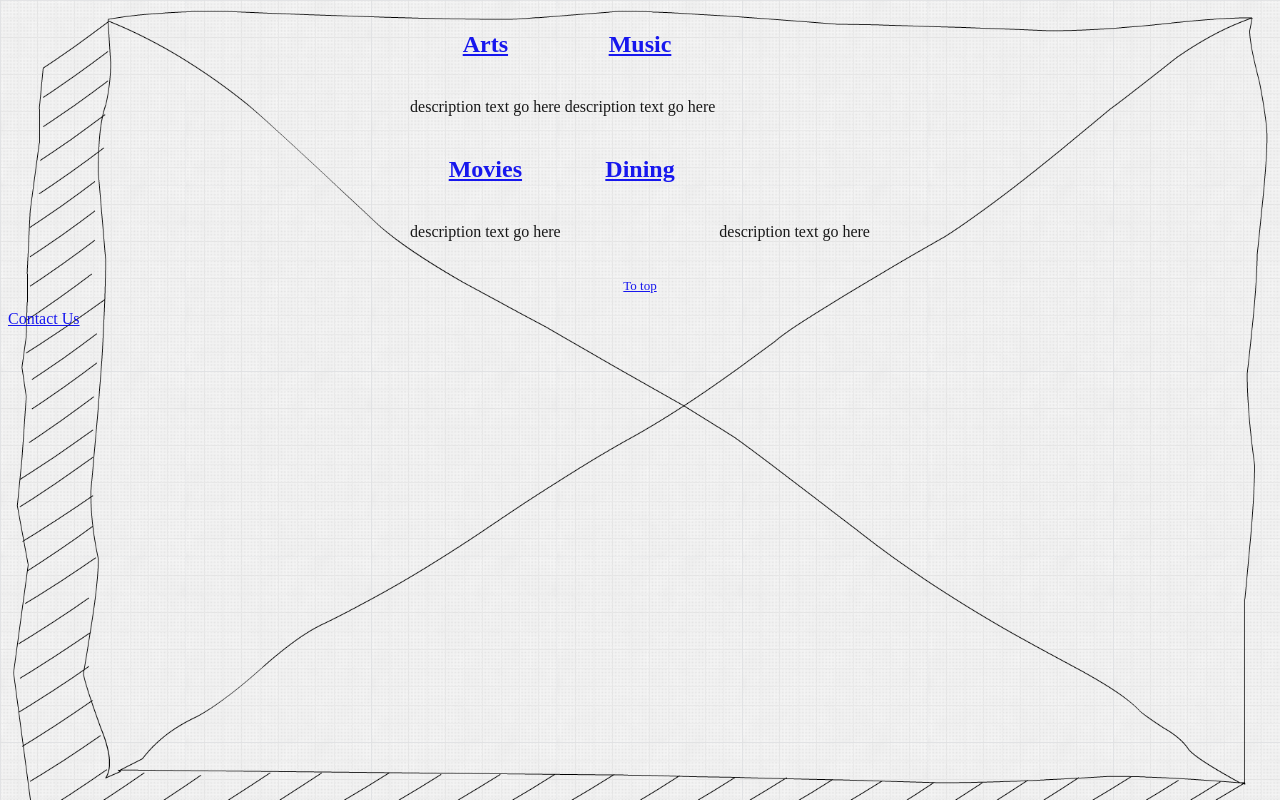
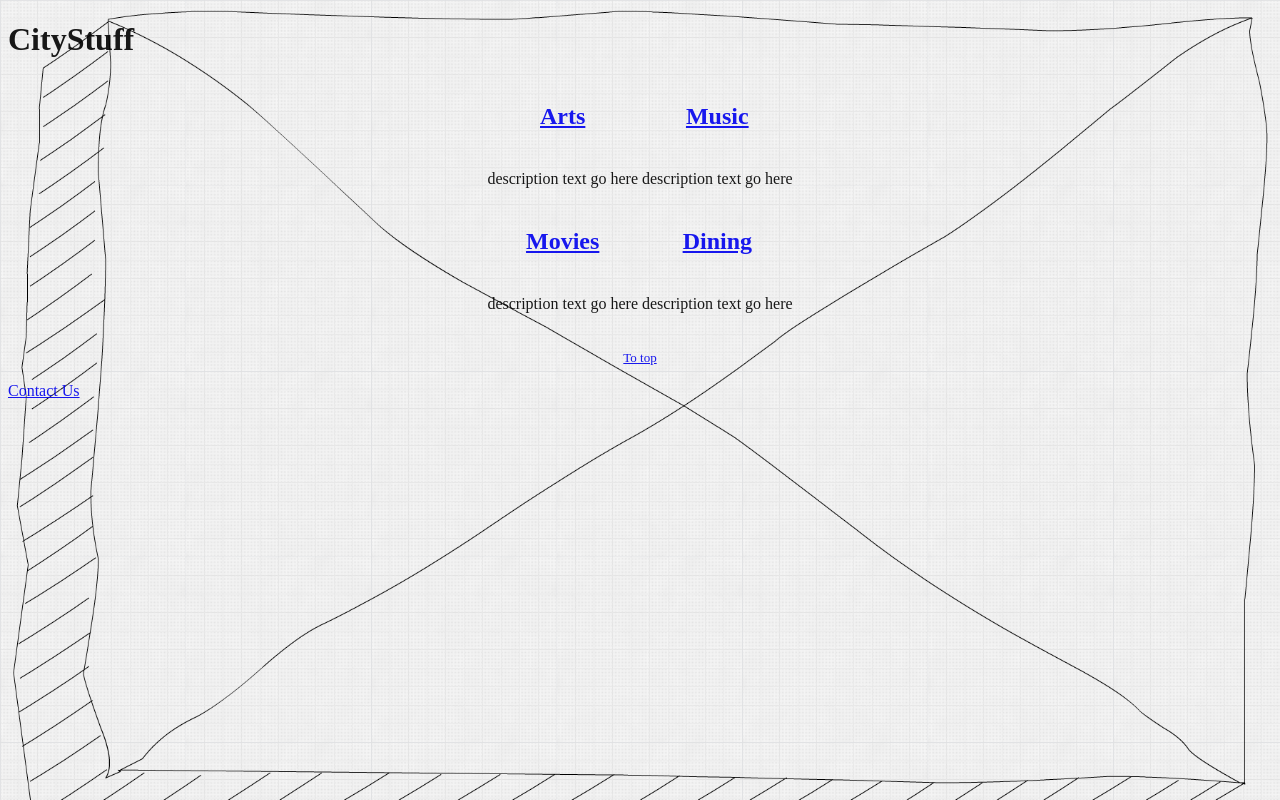
Before and after one commit to studentClarke/ClassProject1, a plain HTML site: page index.html in a window 1280 px wide. Drawn offline with Linux system fonts and the light colour scheme.

Commit message:
Update index.html

```diff
--- a/index.html
+++ b/index.html
@@ -19,6 +19,7 @@
 
 </head>
 <body>
+	<h1>CityStuff</h1>
 	<a name="top"></a>
 	<!--tables for categories arts, music, movies and dining below here-->
 	<table align="center">
@@ -33,7 +34,7 @@
 			<td><a href="movies.html"><h2>Movies</h2></a></td>
 			<td><a href="dining.html"><h2>Dining</h2></a></td>
 		</tr>
-			<td><p>description text go here</p><td>
+			<td><p>description text go here</p></td>
 			<td><p>description text go here</p></td>
 		</tr>
 	</table>
```
